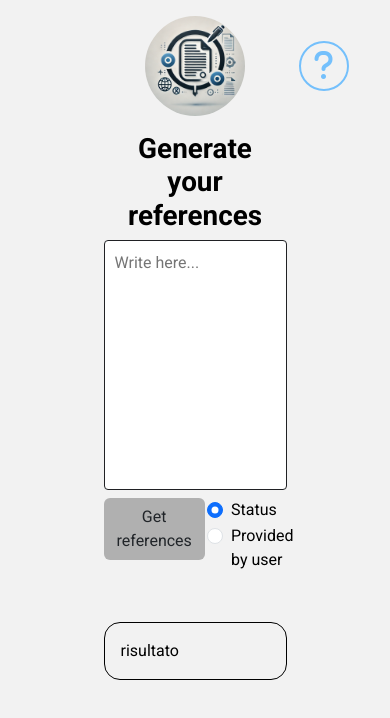
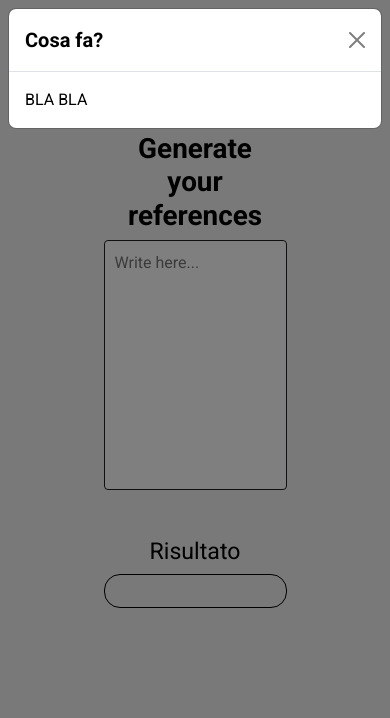
Before and after one commit to Davidermellino/GUI_ref, a plain HTML site: page index.html in a window 390 px wide. Both pictures are taken after a click on the element 332 px from the left and 66 px from the top of the page. Drawn offline with nearby package versions, Linux system fonts and the light colour scheme.

Commit message:
modifiche richieste il 4/11 effettuate
ridenominazione bottoni, modifica logica punto di domanda, sopostato textarea per scrivere referenze, get Citation appare solo se placeholder presenti

```diff
--- a/index.html
+++ b/index.html
@@ -32,13 +32,41 @@
         <div class="col-3 d-flex align-items-center">
           <div
             class="pd"
-            data-bs-toggle="tooltip"
-            data-bs-placement="right"
-            title="Some information about the tool"
+            data-bs-toggle="modal"
+            data-bs-target="#exampleModal"
           >
             <a
-              ><i class="fa-solid fa-question fa-2xl" style="color: #74c0fc"></i
+              ><i
+                class="fa-solid fa-question fa-2xl"
+
+                style="color: #74c0fc"
+              ></i
             ></a>
+            <div
+              class="modal fade"
+              id="exampleModal"
+              tabindex="-1"
+              aria-labelledby="exampleModalLabel"
+              aria-hidden="true"
+            >
+              <div class="modal-dialog">
+                <div class="modal-content">
+                  <div class="modal-header">
+                    <h1 class="modal-title fs-5" id="exampleModalLabel">
+                      Cosa fa?
+                    </h1>
+                    <button
+                      type="button"
+                      class="btn-close"
+                      data-bs-dismiss="modal"
+                      aria-label="Close"
+                    ></button>
+                  </div>
+                  <div class="modal-body">BLA BLA</div>
+
+                </div>
+              </div>
+            </div>
           </div>
         </div>
       </div>
@@ -54,16 +82,30 @@
           placeholder="Write here..."
         ></textarea>
         <div class="col-6 p-0 d-none" id="comp_placeholder">
-          <button class="btn bag-secondary mt-2">Compute placeholder</button>
+          <button class="btn bag-secondary mt-2">Compute Placeholders</button>
         </div>
       </div>
 
       <!-- Actions and options for reference types -->
-      <div class="row w-50 mt-2">
+      <!-- Dropdown menu for additional actions -->
+      <div class="d-none row w-50 mt-3" id="ct_prov_by_user">
+        <select class="form-select" id="dropdownSelect">
+          <option selected id="format_option">References format</option>
+          <option value="1">APA style</option>
+          <option value="2">Bibliatex</option>
+        </select>
+        <textarea
+          id="usr_ref"
+          class="custom-textarea"
+          placeholder="Write your references..."
+        ></textarea>
+      </div>
+
+      <div class="row w-50 mt-2 d-none" id="div-getref">
         <!-- Button to get references -->
         <div class="col-6 m-0 p-0">
           <button id="getref" class="btn bag-secondary ms-auto">
-            Get references
+            Get Citations
           </button>
         </div>
 
@@ -79,7 +121,7 @@
               checked
             />
             <label class="form-check-label" for="flexRadioDefault1">
-              Status
+              Scopus
             </label>
           </div>
 
@@ -98,23 +140,12 @@
         </div>
       </div>
 
-      <!-- Dropdown menu for additional actions -->
-      <div class="d-none row w-50 mt-3" id="ct_prov_by_user">
-        <select class="form-select" id="dropdownSelect">
-          <option selected id="format_option">References format</option>
-          <option value="1">APA style</option>
-          <option value="2">Bibliatex</option>
-        </select>
-        <textarea
-          id ="usr_ref"
-          class="custom-textarea"
-          placeholder="Write your references..."
-        ></textarea>
-      </div>
+      <!-- Display area for the result -->
+       <div class="row mt-5">
+        <h3 class="">Risultato</h3>
+       </div>
+      <div class="row border border-black w-50 p-3 rounded-4" id="result">
 
-      <!-- Display area for the result -->
-      <div class="row border border-black w-50 mt-5 p-3 rounded-4" id="result">
-        risultato
       </div>
     </div>
 
--- a/main.js
+++ b/main.js
@@ -9,6 +9,7 @@ let textarea = document.querySelector("#first_ta");
 
 let getref = document.querySelector("#getref");
 let usr_ref = document.querySelector("#usr_ref");
+let div_getref = document.querySelector("#div-getref");
 
 let dropdown = document.querySelector("#dropdownSelect");
 
@@ -26,6 +27,7 @@ const tooltipList = [...tooltipTriggerList].map(
 textarea.addEventListener("blur", () => {
   if (textarea.value.includes("[cit]")) {
     compute_placeholder.classList.add("d-none");
+    div_getref.classList.remove("d-none")
   } else {
     compute_placeholder.classList.remove("d-none");
   }
@@ -78,7 +80,7 @@ getref.addEventListener("click", () => { //al click di get references
   if(radios[0].checked) { // se seleziona status
     //result.innerHTML = "";
     let parag = document.createElement("p")
-    parag.innerHTML = "hai selezionato status"
+    parag.innerHTML = "hai selezionato Scopus"
     result.appendChild(parag)
   }
 });
```
